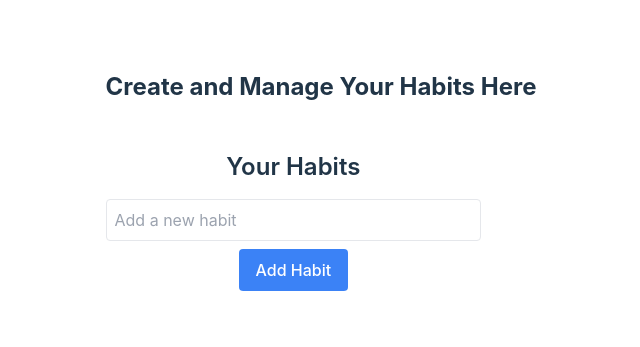
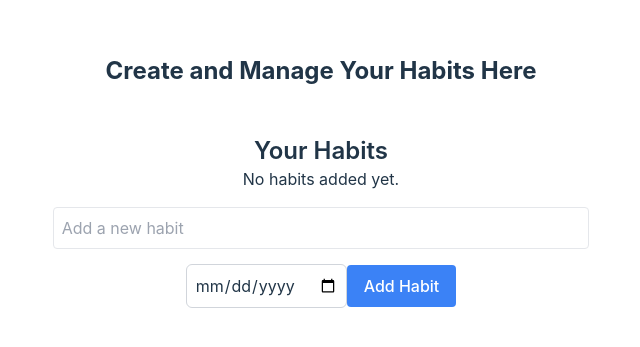
Before and after one commit to Tutungo-N/My_Repo, a React (Vite) app: page /habit-management in a window 1280 px wide. Shown: the part 219-566 px from the top of the page, without its empty margins (319-959 px from the left). Built offline with nearby package versions, Linux system fonts and the light colour scheme.

Commit message:
Make changes to these files

```diff
--- a/src/components/AddHabitForm.jsx
+++ b/src/components/AddHabitForm.jsx
@@ -1,26 +1,40 @@
 import React, { useState } from 'react';
 
 const AddHabitForm = ({ onAddHabit }) => {
-    const [habit, setHabit] = useState('');
+    const [habitName, setHabitName] = useState('');
+    const [date, setDate] = useState('');
 
     const handleSubmit = (e) => {
         e.preventDefault();
-        if (habit.trim()) {
-            onAddHabit(habit);
-            setHabit('');
+
+        // Only add the habit if both the habit and date are provided
+        if (habitName.trim() && date) {
+          onAddHabit({ name: habitName, date });
+          setHabitName('');  // Reset habitName after adding the habit
+          setDate('');       // Reset date after adding the habit
         }
-    };
+      };
 
     return (
         <form onSubmit={handleSubmit} className="mt-4">
             <input
                 type="text"
-                value={habit}
-                onChange={(e) => setHabit(e.target.value)}
+                value={habitName}
+                onChange={(e) => setHabitName(e.target.value)}
                 placeholder="Add a new habit"
                 className="border rounded p-2 w-full"
             />
-            <button type="submit" className="mt-2 bg-blue-500 text-white px-4 py-2 rounded">Add Habit</button>
+            {/* Date Input */}
+            <input
+                type="date"
+                value={date}
+                onChange={(e) => setDate(e.target.value)}
+                className="p-2 border border-gray-300 rounded-md"
+            />
+
+            <button type="submit" className="bg-blue-500 text-white px-4 py-2 rounded mt-4">
+                Add Habit
+            </button>
         </form>
     );
 };
--- a/src/components/HabitList.jsx
+++ b/src/components/HabitList.jsx
@@ -1,11 +1,74 @@
 import React from 'react';
 
-const HabitList = ({ habits }) => {
+const HabitList = ({ habits, onDeleteHabit, onEditHabit, onToggleHabitType, startEditingHabit }) => {
     return (
-        <ul className="list-disc ml-5">
-            {habits.map((habit, index) => (
-                <li key={index} className="mt-2">{habit}</li>
-            ))}
+        <ul className="space-y-4">
+            {habits.length > 0 ? (
+                habits.map((habit, index) => (
+                    <li key={index} className="flex justify-between items-center border-b pb-2">
+                        {habit.isBeingEdited ? (
+                            <input
+                                type="text"
+                                defaultValue={habit.name}
+                                onBlur={(e) => onEditHabit(index, e.target.value)}
+                                className="border rounded p-2 w-full"
+                            />
+                        ) : (
+                            <>
+                            <span className="w-full">{habit.name}</span>
+                            <span className="ml-4 text-gray-500 text-sm">({habit.date})</span>
+                            </>
+                        )}
+
+                        <div className="flex space-x-4">
+                            <label className="flex items-center">
+                                <input
+                                    type="radio"
+                                    checked={habit.isGood}
+                                    onChange={() => onToggleHabitType(index)}
+                                    className="form-radio h-5 w-5 text-green-500"
+                                />
+                                <span className="ml-2 text-green-500">Good Habit</span>
+                            </label>
+                            <label className="flex items-center">
+                                <input
+                                    type="radio"
+                                    checked={!habit.isGood}
+                                    onChange={() => onToggleHabitType(index)}
+                                    className="form-radio h-5 w-5 text-red-500"
+                                />
+                                <span className="ml-2 text-red-500">Bad Habit</span>
+                            </label>
+                        </div>
+
+                        <div className="flex space-x-2">
+                            {habit.isBeingEdited ? (
+                                <button
+                                    className="bg-green-500 text-white px-2 py-1 rounded"
+                                    onClick={() => onEditHabit(index, habit.name)}
+                                >
+                                    Save
+                                </button>
+                            ) : (
+                                <button
+                                    className="bg-blue-500 text-white px-2 py-1 rounded"
+                                    onClick={() => startEditingHabit(index)}
+                                >
+                                    Edit
+                                </button>
+                            )}
+                            <button
+                                className="bg-red-500 text-white px-2 py-1 rounded"
+                                onClick={() => onDeleteHabit(index)}
+                            >
+                                Delete
+                            </button>
+                        </div>
+                    </li>
+                ))
+            ) : (
+                <p>No habits added yet.</p>
+            )}
         </ul>
     );
 };
--- a/src/pages/HabitManagement.jsx
+++ b/src/pages/HabitManagement.jsx
@@ -1,23 +1,75 @@
-import React, { useState } from 'react';
+import React, { useState, useEffect } from 'react';
 import HabitList from '../components/HabitList';
 import AddHabitForm from '../components/AddHabitForm';
 
 const HabitManagement = () => {
     const [habits, setHabits] = useState([]);
 
-    const addHabit = (habit) => {
-        setHabits([...habits, habit]);
+    // Load habits from localStorage when the component mounts
+    useEffect(() => {
+        const savedHabits = JSON.parse(localStorage.getItem('habits'));
+        if (savedHabits) {
+            setHabits(savedHabits);
+        }
+    }, []);
+
+    // Save habits to localStorage whenever the habit list updates
+    useEffect(() => {
+        localStorage.setItem('habits', JSON.stringify(habits));
+    }, [habits]);
+
+    // Modify to accept the habit object passed from AddHabitForm
+    const addHabit = ({ name, date }) => {
+        const newHabit = {
+            name: name,
+            date: date,
+            isGood: true, // Default to a "good" habit when added
+            isBeingEdited: false
+        };
+        setHabits([...habits, newHabit]);
+    };
+
+    const deleteHabit = (index) => {
+        const updatedHabits = habits.filter((_, i) => i !== index);
+        setHabits(updatedHabits);
+    };
+
+    const editHabit = (index, newName) => {
+        const updatedHabits = habits.map((habit, i) =>
+            i === index ? { ...habit, name: newName, isBeingEdited: false } : habit
+        );
+        setHabits(updatedHabits);
+    };
+
+    const startEditingHabit = (index) => {
+        const updatedHabits = habits.map((habit, i) =>
+            i === index ? { ...habit, isBeingEdited: true } : habit
+        );
+        setHabits(updatedHabits);
+    };
+
+    const toggleHabitType = (index) => {
+        const updatedHabits = habits.map((habit, i) =>
+            i === index ? { ...habit, isGood: !habit.isGood } : habit
+        );
+        setHabits(updatedHabits);
     };
 
     return (
         <div className="container mx-auto p-4">
             <h1 className="text-2xl font-bold mb-4">Create and Manage Your Habits Here</h1>
             <div className="flex flex-col md:flex-row justify-between">
-                <main className = "mt-8">
-                <h2 className="text-2xl font-semibold">Your Habits</h2>
-                <HabitList habits={habits} />
-                <AddHabitForm onAddHabit={addHabit} />
-            </main>
+                <main className="mt-8">
+                    <h2 className="text-2xl font-semibold">Your Habits</h2>
+                    <HabitList
+                        habits={habits}
+                        onDeleteHabit={deleteHabit}
+                        onEditHabit={editHabit}
+                        onToggleHabitType={toggleHabitType}
+                        startEditingHabit={startEditingHabit}
+                    />
+                    <AddHabitForm onAddHabit={addHabit} />
+                </main>
             </div>
         </div>
     );
```
